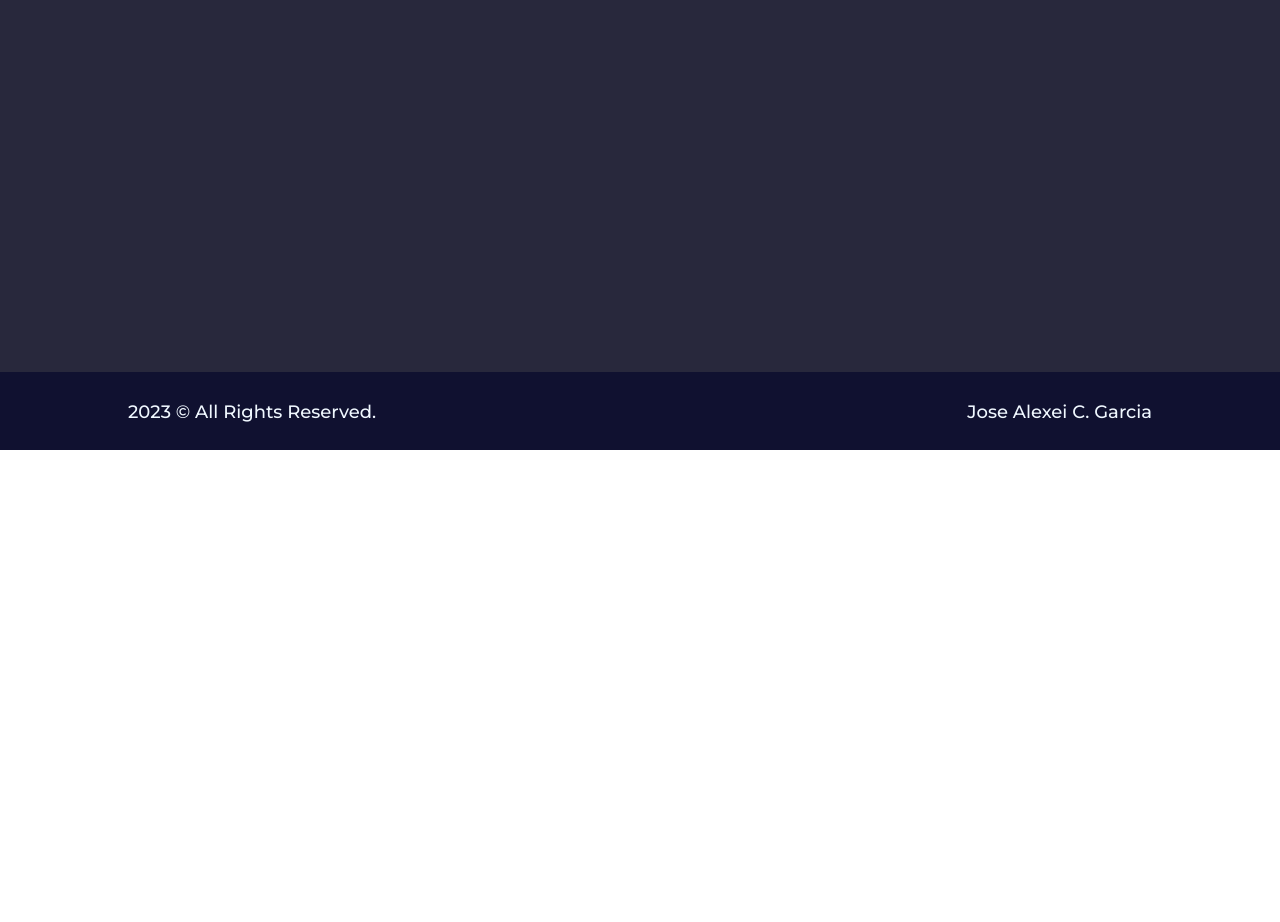
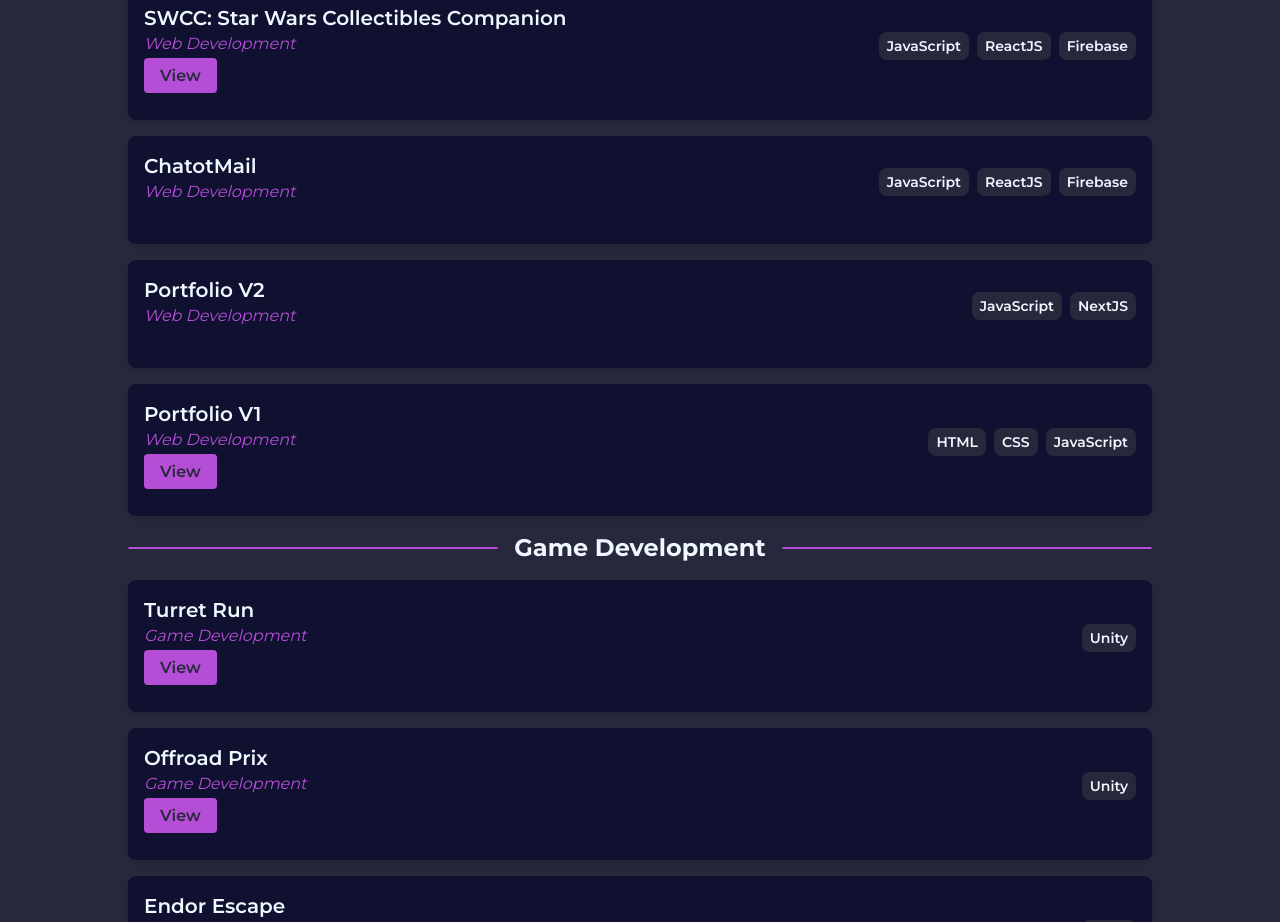
Before and after one commit to xcboi2k/portfolio-v2, a Next.js app: page /otherProjects in a window 1280 px wide. Before the commit this address had no page. Shown: the part 520-1442 px from the top of the page. Before the commit the page ends 970 px from the top, so only its background shows below. Built offline with nearby package versions, Linux system fonts and the light colour scheme.

Commit message:
feat: otherProjects page, logo

```diff
--- /dev/null
+++ b/src/components/OtherProjectsCard.js
@@ -0,0 +1,33 @@
+import React from 'react'
+
+const OtherProjectsCard = ({ projectName, projectDescription, techStack, viewLink }) => {
+    return (
+        <div className="bg-[#101130] p-4 rounded-lg shadow-md mb-4">
+            <div className="flex justify-between mb-4">
+                <div>
+                    <h2 className="text-[#f0f8ff] text-xl font-semibold">{projectName}</h2>
+                    <p className="text-[#b54ed7] italic">{projectDescription}</p>
+                    <div className='mt-2'>
+                        {viewLink && (
+                            <a href={viewLink} target="_blank" rel="noopener noreferrer" className="bg-[#b54ed7] text-[#28283c] font-semibold py-2 px-4 mt-4 rounded">
+                            View
+                            </a>
+                        )}
+                    </div>
+                </div>
+                <div className="flex items-center space-x-2">
+                {techStack.map((tech, index) => (
+                    <span
+                    key={index}
+                    className="px-2 py-1 bg-[#28283c] text-[#f0f8ff] rounded-lg text-sm font-semibold"
+                    >
+                    {tech}
+                    </span>
+                ))}
+                </div>
+            </div>
+        </div>
+    )
+}
+
+export default OtherProjectsCard
--- /dev/null
+++ b/src/data/OtherProjectsData.js
@@ -0,0 +1,68 @@
+export const otherWebDevProjects = [
+    {
+        projectName: 'CASH: Financial Monitoring Application',
+        projectDescription: 'Web Development',
+        techStack: ['JavaScript', 'NextJS', 'Firebase'],
+        viewLink: 'https://cash-finance-app.vercel.app/',
+        id: 1,
+    },
+    {
+        projectName: 'ImaginAI',
+        projectDescription: 'Web Development',
+        techStack: ['JavaScript', 'ReactJS', 'MongoDB'],
+        viewLink: '',
+        id: 2,
+    },
+    {
+        projectName: 'SWCC: Star Wars Collectibles Companion',
+        projectDescription: 'Web Development',
+        techStack: ['JavaScript', 'ReactJS', 'Firebase'],
+        viewLink: 'action-figure-guide-app-admin.vercel.app',
+        id: 3,
+    },
+    {
+        projectName: 'ChatotMail',
+        projectDescription: 'Web Development',
+        techStack: ['JavaScript', 'ReactJS', 'Firebase'],
+        viewLink: '',
+        id: 4,
+    },
+    {
+        projectName: 'Portfolio V2',
+        projectDescription: 'Web Development',
+        techStack: ['JavaScript', 'NextJS'],
+        viewLink: '',
+        id: 5,
+    },
+    {
+        projectName: 'Portfolio V1',
+        projectDescription: 'Web Development',
+        techStack: ['HTML', 'CSS', 'JavaScript'],
+        viewLink: 'portfolio-website-nmefpfw39-xcboi2k.vercel.app',
+        id: 6,
+    },
+];
+
+export const otherGameDevProjects = [
+    {
+        projectName: 'Turret Run',
+        projectDescription: 'Game Development',
+        techStack: ['Unity'],
+        viewLink: 'https://xcboi2k.itch.io/turret-run',
+        id: 1,
+    },
+    {
+        projectName: 'Offroad Prix',
+        projectDescription: 'Game Development',
+        techStack: ['Unity'],
+        viewLink: 'https://xcboi2k.itch.io/offroad-prix',
+        id: 2,
+    },
+    {
+        projectName: 'Endor Escape',
+        projectDescription: 'Game Development',
+        techStack: ['Unity'],
+        viewLink: 'https://xcboi2k.itch.io/endor-escape',
+        id: 3,
+    },
+];
--- a/src/pages/_app.js
+++ b/src/pages/_app.js
@@ -18,7 +18,7 @@
         <title>AG Portfolio | Home</title>
         <meta name="description" content="Generated by create next app" />
         <meta name="viewport" content="width=device-width, initial-scale=1" />
-        <link rel="icon" href="/images/AG-Logo.png" />
+        <link rel="icon" href="/images/header-logo.png" />
       </Head>
       <main className={`${montserrat.variable} font-mont bg-[#28283c] w-full min-h-screen`}>
         <NavBar />
--- /dev/null
+++ b/src/pages/otherProjects.js
@@ -0,0 +1,50 @@
+import React from 'react'
+import Head from 'next/head'
+
+import Layout from '@/components/Layout'
+import PageTitle from '@/components/PageTitle'
+import OtherProjectsCard from '@/components/OtherProjectsCard'
+
+import { otherWebDevProjects, otherGameDevProjects } from '../data/OtherProjectsData'
+import SectionTitle from '@/components/SectionTitle'
+
+const otherProjects = () => {
+    return (
+        <>
+            <Head>
+                <title>AG Portfolio | Other Projects Page</title>
+            </Head>
+            <main className='w-full flex flex-col items-center justify-center'>
+                <Layout className='pt-6'>
+                    <PageTitle title='My Other Projects'/>
+                    <div className='mt-4'>
+                        <SectionTitle title='Web Development'/>
+                            {otherWebDevProjects.map((projects, index) => (
+                                <OtherProjectsCard
+                                    key={index}
+                                    projectName={projects.projectName}
+                                    projectDescription={projects.projectDescription}
+                                    techStack={projects.techStack}
+                                    viewLink={projects.viewLink}
+                                />
+                            ))}
+                    </div>
+                    <div className='mt-4'>
+                        <SectionTitle title='Game Development'/>
+                            {otherGameDevProjects.map((projects, index) => (
+                                <OtherProjectsCard
+                                    key={index}
+                                    projectName={projects.projectName}
+                                    projectDescription={projects.projectDescription}
+                                    techStack={projects.techStack}
+                                    viewLink={projects.viewLink}
+                                />
+                            ))}
+                    </div>
+                </Layout>
+            </main>
+        </>
+    )
+}
+
+export default otherProjects
--- a/src/pages/projects.js
+++ b/src/pages/projects.js
@@ -5,6 +5,7 @@
 import PageTitle from '@/components/PageTitle'
 import ProjectsGameDev from '@/components/ProjectsGameDev'
 import ProjectsMobDev from '@/components/ProjectsMobDev'
+import Link from 'next/link'
 
 const projects = () => {
     return (
@@ -23,6 +24,13 @@
                         <SectionTitle title='Mobile App Development'/>
                         <ProjectsMobDev />
                     </div>
+                    <div className='mb-5 flex items-center justify-center'>
+                        <Link href='/otherProjects'>
+                            <button className="bg-[#b54ed7] hover:bg-blue-700 text-[#28283c] font-bold py-2 px-4 mt-4 rounded">
+                                Other Projects
+                            </button>
+                        </Link>
+                    </div>
                 </Layout>
             </main>
         </>
```
Also changed, not shown: public/images/header-logo.png (added).
